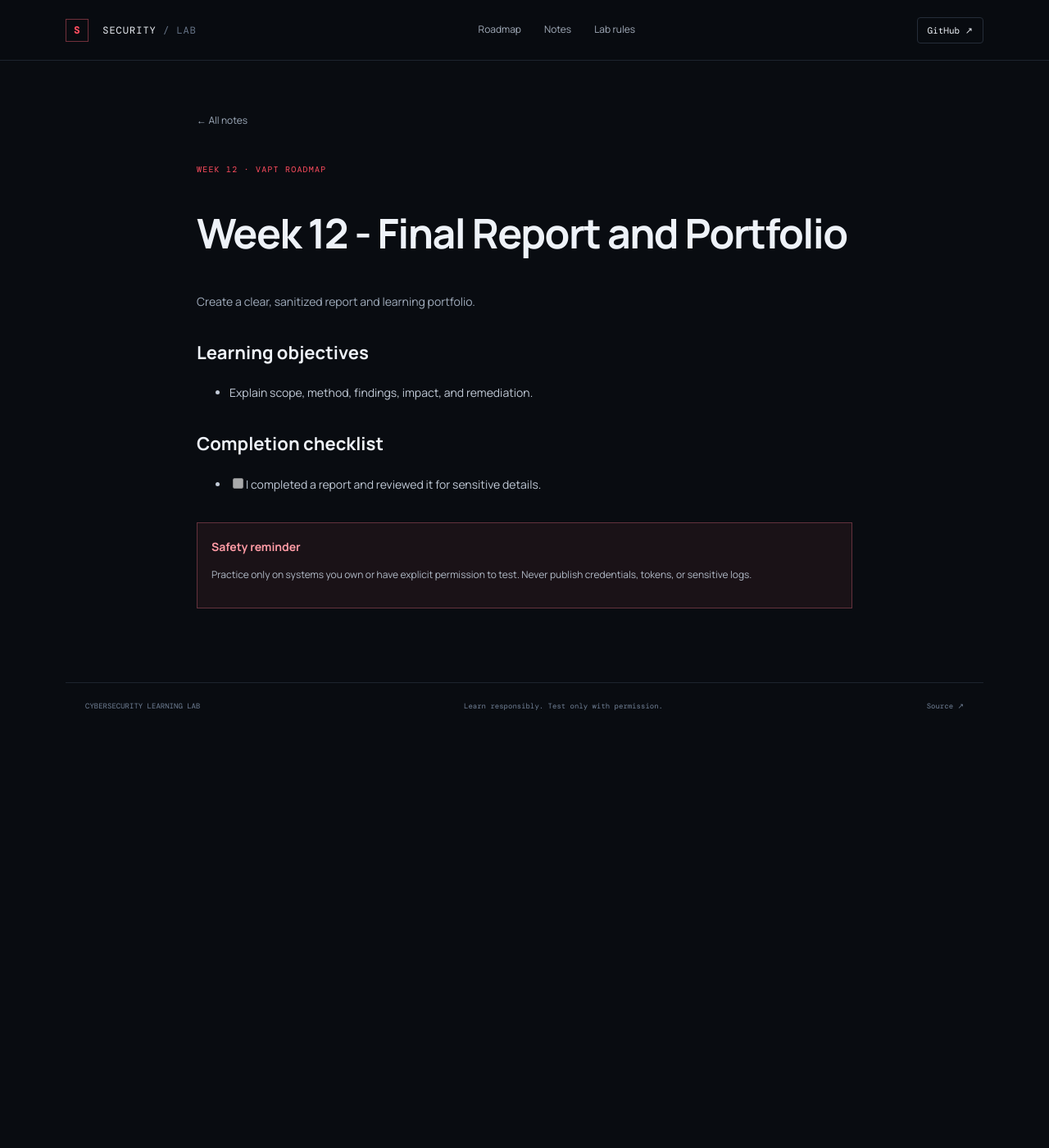
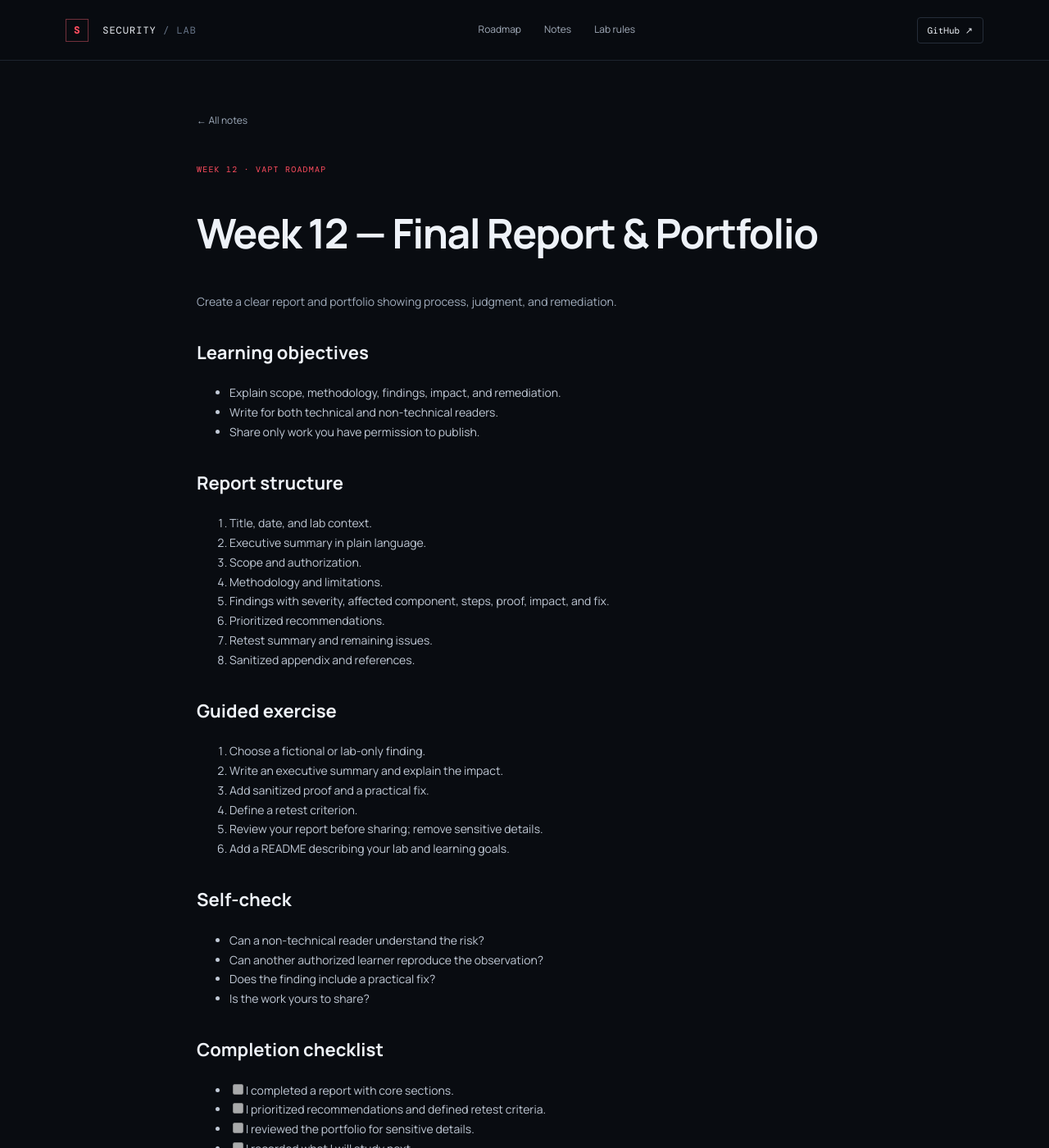
Before and after one commit to Learning-No/Cybersecurity-Learning-Lab, a Jekyll site: the page built from _notes/week-12-final-report.md, in a window 1280 px wide and 1400 px high. Shown: the whole window at 82% size. Built offline with Jekyll 4.4.1, drawn with Linux system fonts in a browser that asks for light colours; some of the changed text lies outside the part shown.

Commit message:
Expand Week 12 guide

```diff
--- a/_notes/week-12-final-report.md
+++ b/_notes/week-12-final-report.md
@@ -1,14 +1,47 @@
 ---
-title: Week 12 - Final Report and Portfolio
-week: WEEK 12
-track: VAPT ROADMAP
-level: Beginner
-summary: Create a clear, sanitized report and learning portfolio.
+title: "Week 12 — Final Report & Portfolio"
+week: "WEEK 12"
+track: "VAPT ROADMAP"
+level: "Beginner"
+summary: "Create a clear report and portfolio showing process, judgment, and remediation."
 date: 2026-10-24
 ---
 
 ## Learning objectives
-- Explain scope, method, findings, impact, and remediation.
+- Explain scope, methodology, findings, impact, and remediation.
+- Write for both technical and non-technical readers.
+- Share only work you have permission to publish.
+
+## Report structure
+1. Title, date, and lab context.
+2. Executive summary in plain language.
+3. Scope and authorization.
+4. Methodology and limitations.
+5. Findings with severity, affected component, steps, proof, impact, and fix.
+6. Prioritized recommendations.
+7. Retest summary and remaining issues.
+8. Sanitized appendix and references.
+
+## Guided exercise
+1. Choose a fictional or lab-only finding.
+2. Write an executive summary and explain the impact.
+3. Add sanitized proof and a practical fix.
+4. Define a retest criterion.
+5. Review your report before sharing; remove sensitive details.
+6. Add a README describing your lab and learning goals.
+
+## Self-check
+- Can a non-technical reader understand the risk?
+- Can another authorized learner reproduce the observation?
+- Does the finding include a practical fix?
+- Is the work yours to share?
 
 ## Completion checklist
-- [ ] I completed a report and reviewed it for sensitive details.
+- [ ] I completed a report with core sections.
+- [ ] I prioritized recommendations and defined retest criteria.
+- [ ] I reviewed the portfolio for sensitive details.
+- [ ] I recorded what I will study next.
+
+## Further reading
+- [OWASP Web Security Testing Guide](https://owasp.org/www-project-web-security-testing-guide/)
+- [NIST Cybersecurity Framework](https://www.nist.gov/cyberframework)
```
